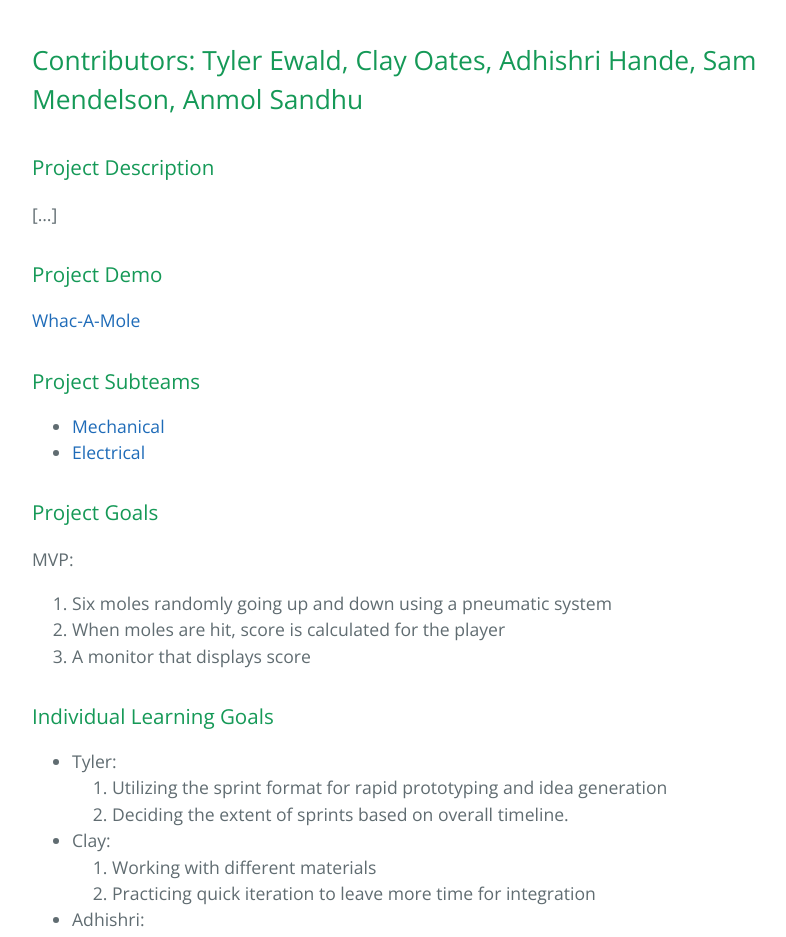
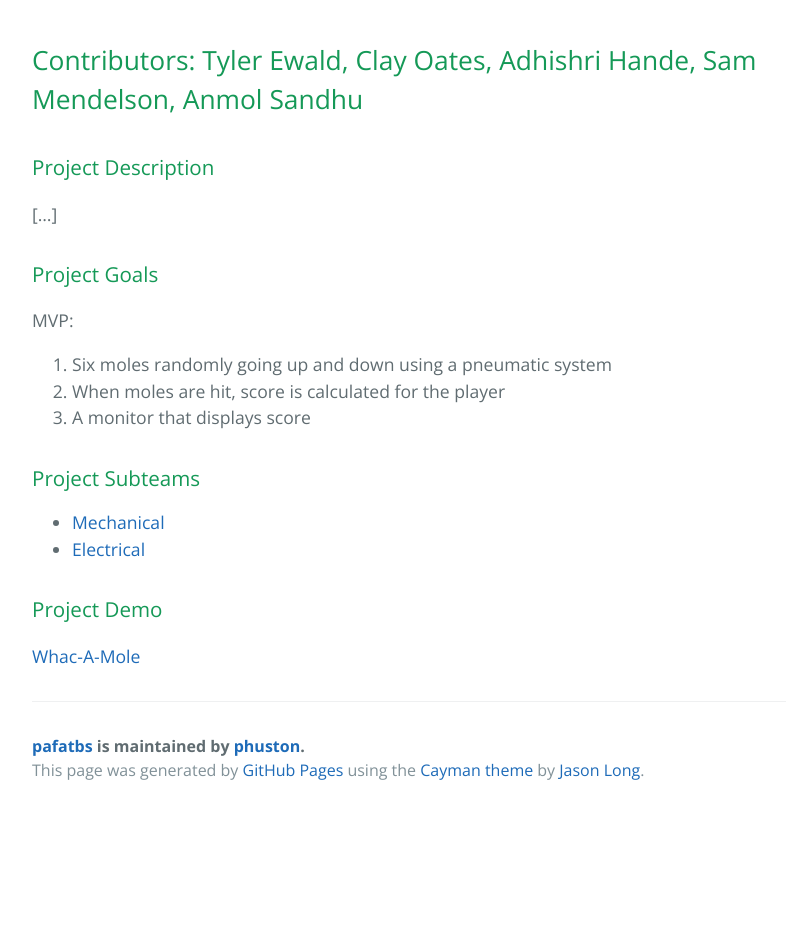
Before and after one commit to iamtheyammer/pie-whack-a-mole, a Jekyll site: the page built from index.md, in a window 1280 px wide and 1400 px high, scrolled down 412 px. Shown: the top 937 px of the window, without its empty margins (192-978 px from the left). Built offline with Jekyll 4.4.1, drawn with Linux system fonts in a browser that asks for light colours; after the commit the page ends 1226 px from its top, so only the background shows below that; some of the changed text lies outside the part shown.

Commit message:
moved about us section from main page

```diff
--- a/index.md
+++ b/index.md
@@ -9,73 +9,17 @@ filename: index.md
 ### Project Description
 [...]
 
-### Project Demo
-
-[Whac-A-Mole](https://www.youtube.com/watch?v=dQw4w9WgXcQ)
+### Project Goals
+MVP:
+1. Six moles randomly going up and down using a pneumatic system
+2. When moles are hit, score is calculated for the player
+3. A monitor that displays score
 
 ### Project Subteams
 
 - [Mechanical](./mechanical.md)
 - [Electrical](./electrical.md)
 
-### Project Goals
-MVP:
-1. Six moles randomly going up and down using a pneumatic system
-2. When moles are hit, score is calculated for the player
-3. A monitor that displays score
+### Project Demo
 
-### Individual Learning Goals
-- Tyler:
-    1. Utilizing the sprint format for rapid prototyping and idea generation
-    2. Deciding the extent of sprints based on overall timeline.
-
-- Clay:
-    1. Working with different materials
-    2. Practicing quick iteration to leave more time for integration
-
-- Adhishri:
-    1. Learning new tools in Solidworks
-    2. Practicing iterating quickly
-- Sam:
-    1. Learn more about MOSFETS and controlling high-voltage circuits
-    2. Integrate software + hardware
-- Anmol:
-    1. Learn more about web-sockets and React.
-    2. Write clean and well-documented code.
-
-### About the Creators
-
-<img src="website-images/Tyler.jpeg" width ="20%" height = "30%" style="float:left;margin:0px 10px 0px 0px">
-
-**[Tyler Ewald](https://github.com/idk)**
-[...]
-
-<br><br><br><br><br>
-
-<img src="website-images/Clay.jpeg" width ="20%" height = "30%" style="float:left;margin:0px 10px 0px 0px">
-
-**[Clay Oates](https://github.com/idk)**
-[...]
-
-<br><br><br><br><br>
-
-<img src="website-images/Adhishri.jpeg" width ="20%" height = "30%" style="float:left;margin:0px 10px 0px 0px">
-
-**[Adhishri Hande](https://github.com/idk)**
-[...]
-
-<br><br><br><br><br>
-
-<img src="website-images/Sam.jpeg" width ="20%" height = "30%" style="float:left;margin:0px 10px 0px 0px">
-
-**[Sam Mendelson](https://github.com/iamtheyammer)**
-[...]
-
-<br><br><br><br><br>
-
-<img src="website-images/Anmol.jpg" width ="19%" height = "30%" style="float:left;margin:0px 10px 0px 0px">
-
-**[Anmol Sandhu](https://github.com/AnmolRattanSingh)**
-[...]
-
-<br><br><br>
+[Whac-A-Mole](https://www.youtube.com/watch?v=dQw4w9WgXcQ)
```
Also changed, not shown: aboutUs.md (+21 -1 lines).
